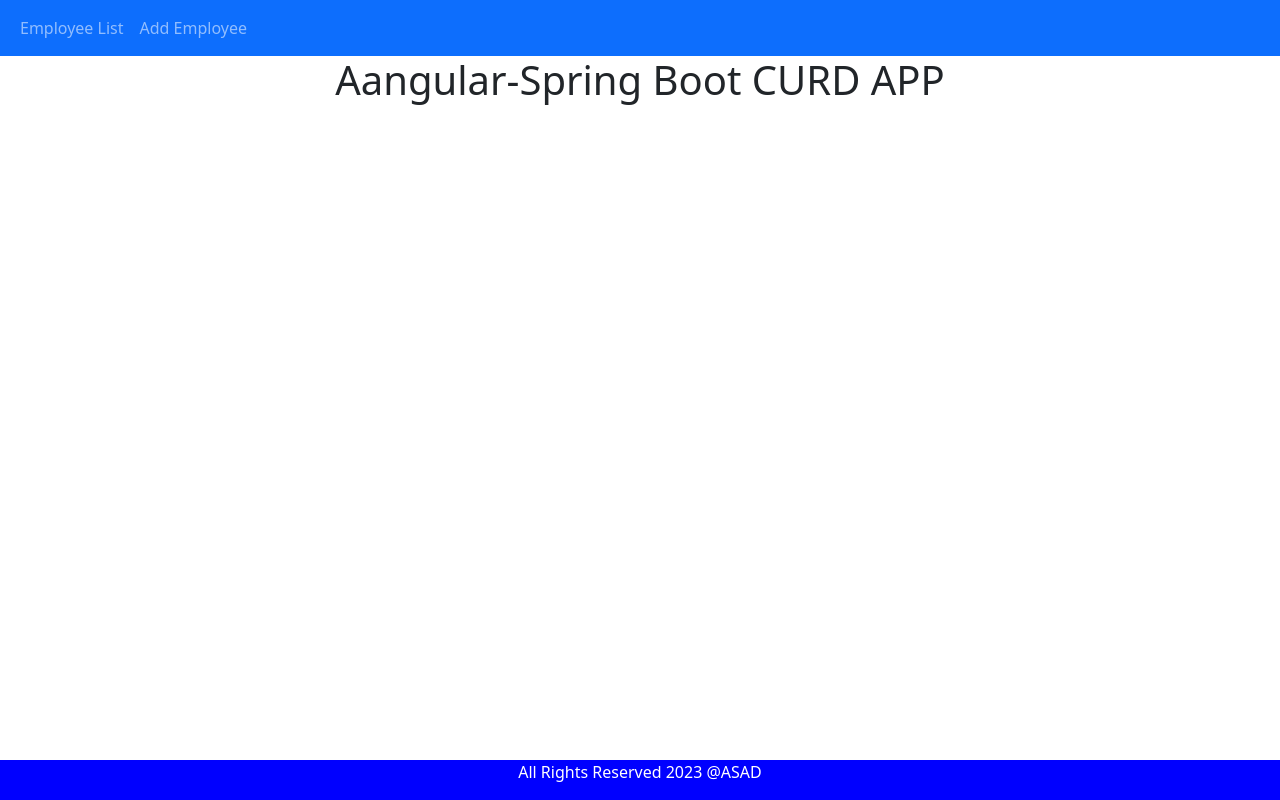
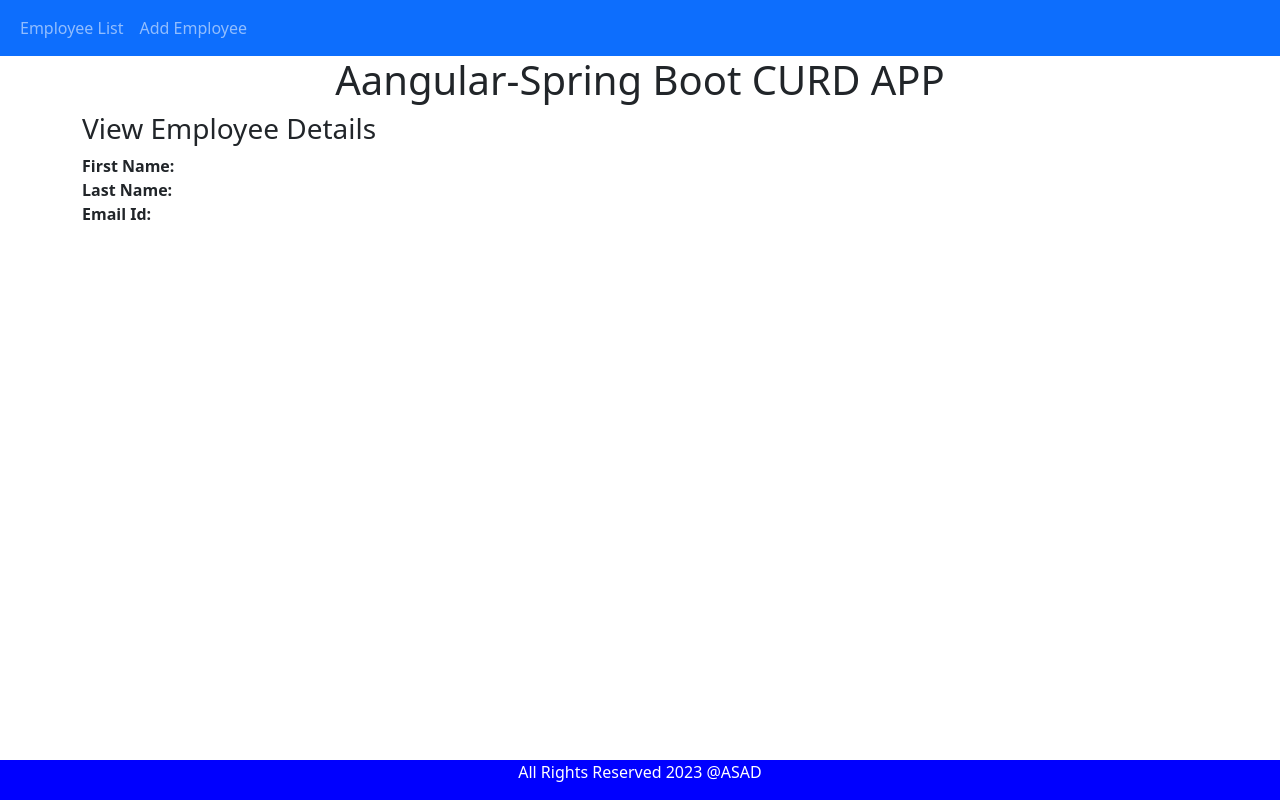
Before and after one commit to Asadujjaman47/angular-frontend-for-CURD, an Angular app: page /employee-details/1 in a window 1280 px wide. Before the commit this address led to /. Built offline with nearby package versions, Linux system fonts and the light colour scheme; no server answers.

Commit message:
Creating View Employee Details Functionality

```diff
--- a/src/app/app-routing.module.ts
+++ b/src/app/app-routing.module.ts
@@ -3,12 +3,14 @@
 import { EmployeeListComponent } from './employee-list/employee-list.component';
 import { CreateEmployeeComponent } from './create-employee/create-employee.component';
 import { UpdateEmployeeComponent } from './update-employee/update-employee.component';
+import { EmployeeDetailsComponent } from './employee-details/employee-details.component';
 
 const routes: Routes = [
   {path: "employees", component: EmployeeListComponent},
   {path: 'create-employee', component: CreateEmployeeComponent},
   {path: '', redirectTo: 'employees', pathMatch: 'full' },
-  {path: 'update-employee/:id', component: UpdateEmployeeComponent}
+  {path: 'update-employee/:id', component: UpdateEmployeeComponent},
+  {path: 'employee-details/:id', component: EmployeeDetailsComponent}
 ];
 
 @NgModule({
--- a/src/app/app.module.ts
+++ b/src/app/app.module.ts
@@ -8,13 +8,15 @@
 import { CreateEmployeeComponent } from './create-employee/create-employee.component';
 import { FormsModule } from '@angular/forms';
 import { UpdateEmployeeComponent } from './update-employee/update-employee.component';
+import { EmployeeDetailsComponent } from './employee-details/employee-details.component';
 
 @NgModule({
   declarations: [
     AppComponent,
     EmployeeListComponent,
     CreateEmployeeComponent,
-    UpdateEmployeeComponent
+    UpdateEmployeeComponent,
+    EmployeeDetailsComponent
   ],
   imports: [
     BrowserModule,
--- /dev/null
+++ b/src/app/employee-details/employee-details.component.html
@@ -0,0 +1,12 @@
+<h3> View Employee Details </h3>
+<div>
+  <div>
+    <label for=""><b>First Name: </b></label> {{ employee.firstName }}
+  </div>
+  <div>
+    <label for=""><b>Last Name: </b></label> {{ employee.lastName }}
+  </div>
+  <div>
+    <label for=""><b>Email Id: </b></label> {{ employee.emailId }}
+  </div>
+</div>
--- /dev/null
+++ b/src/app/employee-details/employee-details.component.ts
@@ -0,0 +1,26 @@
+import { ActivatedRoute } from '@angular/router';
+import { Employee } from './../employee';
+import { Component } from '@angular/core';
+import { EmployeeService } from '../employee.service';
+
+@Component({
+  selector: 'app-employee-details',
+  templateUrl: './employee-details.component.html',
+  styleUrls: ['./employee-details.component.css']
+})
+export class EmployeeDetailsComponent {
+
+  id !: number;
+  employee !: Employee;
+
+  constructor(private route : ActivatedRoute,
+    private employeeService: EmployeeService) {
+
+    this.id = this.route.snapshot.params['id'];
+
+    this.employee = new Employee();
+    this.employeeService.getEmployeeById(this.id).subscribe(data => {
+      this.employee = data;
+    });
+  }
+}
--- a/src/app/employee-list/employee-list.component.html
+++ b/src/app/employee-list/employee-list.component.html
@@ -16,6 +16,7 @@
       <td>
         <button (click) ="updateEmployee(employee.id)" class="btn btn-info"> Update </button>
         <button (click) ="deleteEmployee(employee.id)" class="btn btn-danger" style="margin-left: 10px;"> Delete </button>
+        <button (click) ="employeeDetails(employee.id)" class="btn btn-success" style="margin-left: 10px;"> View </button>
       </td>
     </tr>
   </tbody>
--- a/src/app/employee-list/employee-list.component.ts
+++ b/src/app/employee-list/employee-list.component.ts
@@ -37,6 +37,11 @@
     })
   }
 
+  employeeDetails(id: number) {
+    this.router.navigate(['employee-details', id]);
+
+  }
+
   updateEmployee(id: number) {
     this.router.navigate(['update-employee', id]);
   }
```
Also changed, not shown: src/app/employee-details/employee-details.component.css (added), 1 other file (tests, documents, lock files or other folders).
